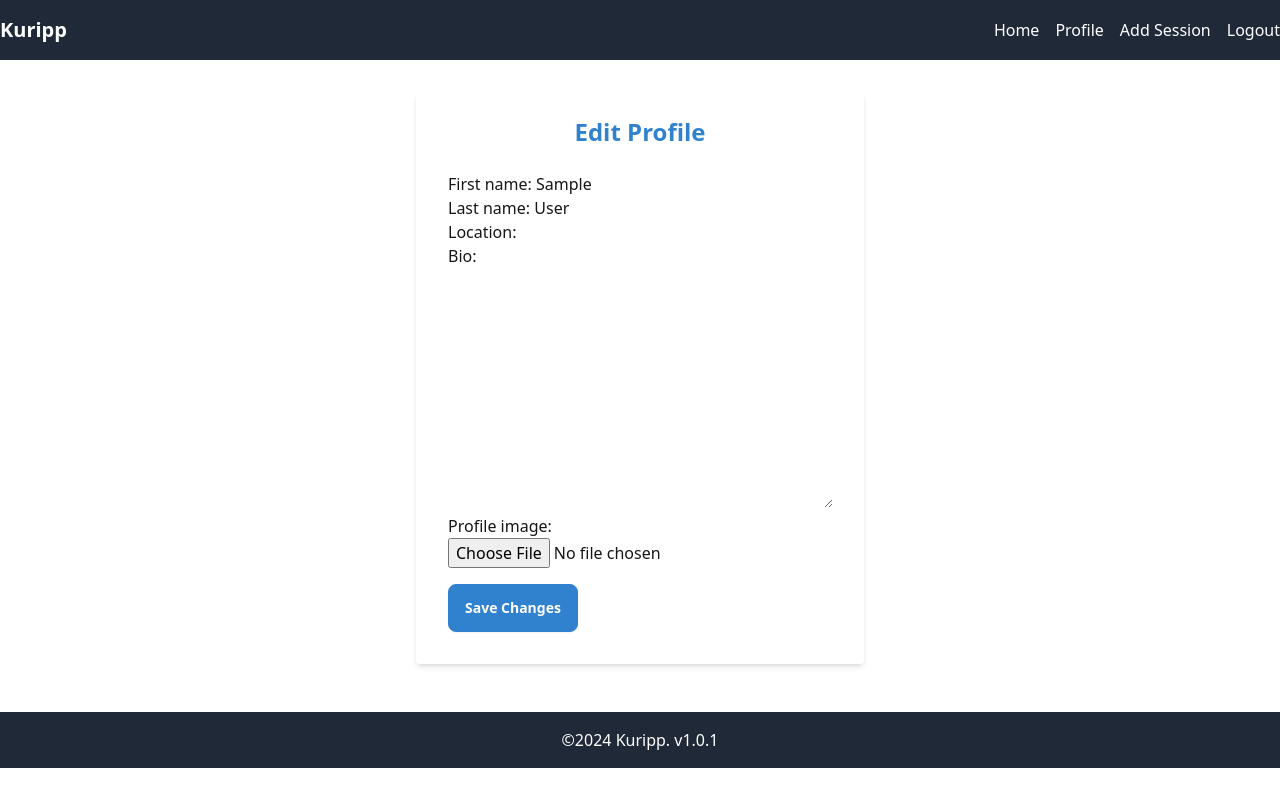
After one commit to rishikeshsreehari/kuripp, a Django app: page /edit-profile/ in a window 1280 px wide. The commit adds this page. Run offline with Django 4.2, Linux system fonts and the light colour scheme; the visitor is signed in with stand-in values (Sample User, id 1).

Commit message:
Basic crud done

```diff
--- a/core/apps.py
+++ b/core/apps.py
@@ -4,3 +4,6 @@ from django.apps import AppConfig
 class CoreConfig(AppConfig):
     default_auto_field = 'django.db.models.BigAutoField'
     name = 'core'
+
+    def ready(self):
+        import core.signals
--- a/core/forms.py
+++ b/core/forms.py
@@ -2,19 +2,11 @@ from django import forms
 from .models import WritingSession
 from django.contrib.auth.models import User
 from django.contrib.auth.forms import UserCreationForm
+from .models import UserProfile
+from django.utils import timezone
 
-class WritingSessionForm(forms.ModelForm):
-    class Meta:
-        model = WritingSession
-        fields = ['session_name', 'words_written', 'start_time', 'end_time', 'duration', 'photo', 'description', 'excerpt']
-        widgets = {
-            'start_time': forms.DateTimeInput(attrs={'type': 'datetime-local', 'class': 'input input-bordered w-full'}),
-            'end_time': forms.DateTimeInput(attrs={'type': 'datetime-local', 'class': 'input input-bordered w-full'}),
-            'duration': forms.TimeInput(attrs={'type': 'time', 'class': 'input input-bordered w-full'}),
-            'photo': forms.FileInput(attrs={'class': 'input input-bordered w-full'}),
-            'description': forms.Textarea(attrs={'class': 'textarea textarea-bordered w-full'}),
-            'excerpt': forms.Textarea(attrs={'class': 'textarea textarea-bordered w-full'}),
-        }
+
+
 
 
 class CustomUserCreationForm(UserCreationForm):
@@ -34,3 +26,28 @@ class CustomUserCreationForm(UserCreationForm):
         if commit:
             user.save()
         return user
+
+
+
+class UserProfileForm(forms.ModelForm):
+    class Meta:
+        model = UserProfile
+        fields = ['location', 'bio', 'profile_image']
+
+class UserForm(forms.ModelForm):
+    class Meta:
+        model = User
+        fields = ['first_name', 'last_name']
+
+
+class WritingSessionForm(forms.ModelForm):
+    class Meta:
+        model = WritingSession
+        fields = ['session_name', 'number_of_words', 'duration', 'description', 'photo', 'start_time', 'excerpt']
+        widgets = {
+            'start_time': forms.DateTimeInput(attrs={'type': 'datetime-local'}),
+            'duration': forms.TimeInput(attrs={'type': 'time'}),
+        }
+        initial = {
+            'start_time': timezone.now,
+        }
--- a/core/models.py
+++ b/core/models.py
@@ -1,23 +1,40 @@
 from django.db import models
 from django.contrib.auth.models import User
+import datetime
+from django.utils import timezone
+
+
+
+def user_directory_path(instance, filename):
+    # file will be uploaded to MEDIA_ROOT/profile_images/user_<id>/<filename>
+    return 'profile_images/user_{0}/{1}'.format(instance.user.id, filename)
 
 class UserProfile(models.Model):
     user = models.OneToOneField(User, on_delete=models.CASCADE)
-    bio = models.TextField(blank=True, null=True)
-
+    location = models.CharField(max_length=255, blank=True)
+    bio = models.TextField(blank=True, default='')
+    profile_image = models.ImageField(upload_to=user_directory_path, null=True, blank=True)
     def __str__(self):
         return self.user.username
 
+
+
+
+
 class WritingSession(models.Model):
-    user = models.ForeignKey(User, on_delete=models.CASCADE)
-    session_name = models.CharField(max_length=255)
-    words_written = models.IntegerField()
-    start_time = models.DateTimeField()
-    end_time = models.DateTimeField()
-    duration = models.DurationField(blank=True, null=True)
-    photo = models.ImageField(upload_to='sessions/photos/', blank=True, null=True)
-    description = models.TextField(blank=True, null=True)
-    excerpt = models.TextField(blank=True, null=True)
+    user = models.ForeignKey(User, on_delete=models.CASCADE, related_name='writing_sessions')
+    session_name = models.CharField(max_length=200)
+    number_of_words = models.IntegerField()
+    duration = models.DurationField(default=datetime.timedelta)  # Ensure you import datetime
+    description = models.TextField(null=True, blank=True)
+    photo = models.ImageField(upload_to='session_photos/', null=True, blank=True)
+    start_time = models.DateTimeField(default=timezone.now)
+    end_time = models.DateTimeField(null=True, blank=True)
+    excerpt = models.TextField(null=True, blank=True, default='')
+
+    def save(self, *args, **kwargs):
+        self.end_time = self.start_time + self.duration
+        super().save(*args, **kwargs)
 
     def __str__(self):
         return self.session_name
--- /dev/null
+++ b/core/signals.py
@@ -0,0 +1,11 @@
+from django.db.models.signals import post_save
+from django.dispatch import receiver
+from django.contrib.auth.models import User
+from .models import UserProfile
+
+
+@receiver(post_save, sender=User)
+def create_or_update_user_profile(sender, instance, created, **kwargs):
+    if created:
+        UserProfile.objects.create(user=instance)
+    instance.userprofile.save()
--- a/core/urls.py
+++ b/core/urls.py
@@ -1,12 +1,19 @@
 from django.urls import path
 from . import views
+from django.conf import settings
+from django.conf.urls.static import static
+
+
 
 urlpatterns = [
-    path('', views.home, name='home'),  # Ensure this line is present
+    path('', views.home, name='home'),
     path('signup/', views.signup, name='signup'),
     path('login/', views.login_view, name='login'),
+    path('logout/', views.logout_view, name='logout'),
+    path('profile/', views.profile, name='profile'),
+    path('edit-profile/', views.edit_profile, name='edit_profile'),
     path('add-session/', views.add_session, name='add_session'),
-    path('profile/', views.profile, name='profile'),
-    path('logout/', views.logout_view, name='logout'),  # Add this line
+]
 
-]
+if settings.DEBUG:
+    urlpatterns += static(settings.MEDIA_URL, document_root=settings.MEDIA_ROOT)
--- a/core/views.py
+++ b/core/views.py
@@ -4,11 +4,13 @@ from django.contrib import messages
 from django.shortcuts import render, redirect
 from django.contrib.auth.forms import AuthenticationForm
 from django.contrib.auth import login, authenticate
-from .forms import CustomUserCreationForm
 from config import FOOTER_TEXT
+from .models import UserProfile, WritingSession  # Import the WritingSession model
+from .forms import CustomUserCreationForm, UserProfileForm, UserForm, WritingSessionForm
+from django.utils import timezone
 
-def home(request):
-    return render(request, 'landing.html', {'footer_text': FOOTER_TEXT})
+
+
 
 def signup(request):
     if request.method == "POST":
@@ -20,10 +22,6 @@ def signup(request):
     else:
         form = CustomUserCreationForm()
     return render(request, 'registration/signup.html', {'form': form, 'footer_text': FOOTER_TEXT})
-
-@login_required
-def profile(request):
-    return render(request, 'profile.html', {'footer_text': FOOTER_TEXT})
 
 def login_view(request):
     if request.method == "POST":
@@ -48,6 +46,65 @@ def logout_view(request):
     return redirect('home')
 
 
+
+
+@login_required
+def edit_profile(request):
+    if request.method == 'POST':
+        user_form = UserForm(request.POST, instance=request.user)
+        profile_form = UserProfileForm(request.POST, request.FILES, instance=request.user.userprofile)
+        if user_form.is_valid() and profile_form.is_valid():
+            user_form.save()
+            profile_form.save()
+            messages.success(request, 'Your profile was successfully updated!')
+            return redirect('profile')
+    else:
+        user_form = UserForm(instance=request.user)
+        profile_form = UserProfileForm(instance=request.user.userprofile)
+    return render(request, 'edit_profile.html', {
+        'user_form': user_form,
+        'profile_form': profile_form,
+        'footer_text': FOOTER_TEXT,
+    })
+
+@login_required
+def profile(request):
+    user = request.user
+    profile = user.userprofile
+
+    # Fetching all writing sessions for the logged-in user
+    writing_sessions = WritingSession.objects.filter(user=user)
+
+    # Calculating analytics
+    number_of_sessions = writing_sessions.count()
+    total_words = sum(session.number_of_words for session in writing_sessions)
+    avg_wpm = total_words / number_of_sessions if number_of_sessions > 0 else 0
+
+    context = {
+        'user': user,
+        'profile': profile,
+        'number_of_sessions': number_of_sessions,
+        'avg_wpm': avg_wpm,
+        'current_streak': 0,  # Placeholder for current streak calculation
+        'footer_text': FOOTER_TEXT,
+    }
+
+    return render(request, 'profile.html', context)
+
+
+
+
+
+@login_required
+def home(request):
+    user = request.user
+    writing_sessions = WritingSession.objects.filter(user=user).order_by('-start_time')
+    return render(request, 'home.html', {'writing_sessions': writing_sessions, 'footer_text': FOOTER_TEXT})
+
+
+
+
+
 @login_required
 def add_session(request):
     if request.method == "POST":
--- a/kuripp/settings.py
+++ b/kuripp/settings.py
@@ -11,6 +11,7 @@ https://docs.djangoproject.com/en/4.2/ref/settings/
 """
 
 from pathlib import Path
+import os
 
 # Build paths inside the project like this: BASE_DIR / 'subdir'.
 BASE_DIR = Path(__file__).resolve().parent.parent
@@ -127,3 +128,7 @@ DEFAULT_AUTO_FIELD = 'django.db.models.BigAutoField'
 
 # settings.py
 LOGIN_URL = '/login/'
+
+# MEDIA settings
+MEDIA_URL = '/media/'
+MEDIA_ROOT = os.path.join(BASE_DIR, 'media')
--- a/static/css/output.css
+++ b/static/css/output.css
@@ -1566,6 +1566,11 @@ html {
   line-height: 1.75rem;
 }
 
+.text-lg {
+  font-size: 1.125rem;
+  line-height: 1.75rem;
+}
+
 .font-bold {
   font-weight: 700;
 }
--- a/templates/base.html
+++ b/templates/base.html
@@ -1,41 +1,35 @@
 <!DOCTYPE html>
 <html lang="en">
 <head>
-    <meta charset="UTF-8">
-    <meta name="viewport" content="width=device-width, initial-scale=1.0">
+    {% load static %}
+    <!-- Meta tags, title, and other head content -->
     <title>{% block title %}Kuripp{% endblock %}</title>
-    {% load static %}
-    <link href="{% static 'css/output.css' %}" rel="stylesheet">
+    <link rel="stylesheet" href="{% static 'css/output.css' %}">
 </head>
 <body>
-    {% include 'header.html' %}
-    <div class="min-h-screen">
-        {% if messages %}
-            <div class="container mx-auto mt-4">
-                {% for message in messages %}
-                    <div class="alert alert-{{ message.tags }} bg-blue-100 border-t-4 border-blue-500 rounded-b text-blue-900 px-4 py-3 shadow-md mb-4">
-                        <div class="flex">
-                            <div class="py-1">
-                                <svg class="fill-current h-6 w-6 text-blue-500 mr-4" xmlns="http://www.w3.org/2000/svg" viewBox="0 0 20 20"><path d="M10 15a1.5 1.5 0 100-3 1.5 1.5 0 000 3zM10 4a1 1 0 00-.894.553L4.618 13H15.382l-4.488-8.447A1 1 0 0010 4z" /></svg>
-                            </div>
-                            <div>
-                                <p class="font-bold">{{ message }}</p>
-                            </div>
-                        </div>
-                    </div>
-                {% endfor %}
-            </div>
-            <script>
-                setTimeout(function() {
-                    var alerts = document.querySelectorAll('.alert');
-                    alerts.forEach(function(alert) {
-                        alert.style.display = 'none';
-                    });
-                }, 5000); // Adjust the time as needed (5000 milliseconds = 5 seconds)
-            </script>
-        {% endif %}
+    <header class="bg-gray-800 text-white py-4">
+        <div class="container mx-auto flex justify-between items-center">
+            <h1 class="text-xl font-bold"><a href="{% url 'home' %}">Kuripp</a></h1>
+            <nav>
+                <ul class="flex space-x-4">
+                    {% if user.is_authenticated %}
+                        <li><a href="{% url 'home' %}" class="hover:underline">Home</a></li>
+                        <li><a href="{% url 'profile' %}" class="hover:underline">Profile</a></li>
+                        <li><a href="{% url 'add_session' %}" class="hover:underline">Add Session</a></li>
+                        <li><a href="{% url 'logout' %}" class="hover:underline">Logout</a></li>
+                    {% else %}
+                        <li><a href="{% url 'login' %}" class="hover:underline">Login</a></li>
+                        <li><a href="{% url 'signup' %}" class="hover:underline">Signup</a></li>
+                    {% endif %}
+                </ul>
+            </nav>
+        </div>
+    </header>
+    <main>
         {% block content %}{% endblock %}
-    </div>
-    {% include 'footer.html' %}
+    </main>
+    <footer class="bg-gray-800 text-white py-4 text-center">
+        {{ footer_text }}
+    </footer>
 </body>
 </html>
--- /dev/null
+++ b/templates/edit_profile.html
@@ -0,0 +1,18 @@
+{% extends "base.html" %}
+{% load static %}
+{% block title %}Edit Profile - Kuripp{% endblock %}
+{% block content %}
+<div class="container mx-auto py-8">
+    <div class="max-w-md mx-auto bg-white shadow-md rounded px-8 pt-6 pb-8 mb-4">
+        <h2 class="text-2xl font-bold mb-6 text-center text-primary">Edit Profile</h2>
+        <form method="post" enctype="multipart/form-data">
+            {% csrf_token %}
+            {{ user_form.as_p }}
+            {{ profile_form.as_p }}
+            <div class="flex items-center justify-between mt-4">
+                <button type="submit" class="btn btn-primary">Save Changes</button>
+            </div>
+        </form>
+    </div>
+</div>
+{% endblock %}
```
Also changed, not shown: core/management/commands/fix_duration_field.py (added, +18 -0 lines), templates/add_session.html (+8 -18 lines), templates/home.html (+23 -10 lines), templates/profile.html (+11 -6 lines), core/management/__init__.py (added), core/management/commands/__init__.py (added).
